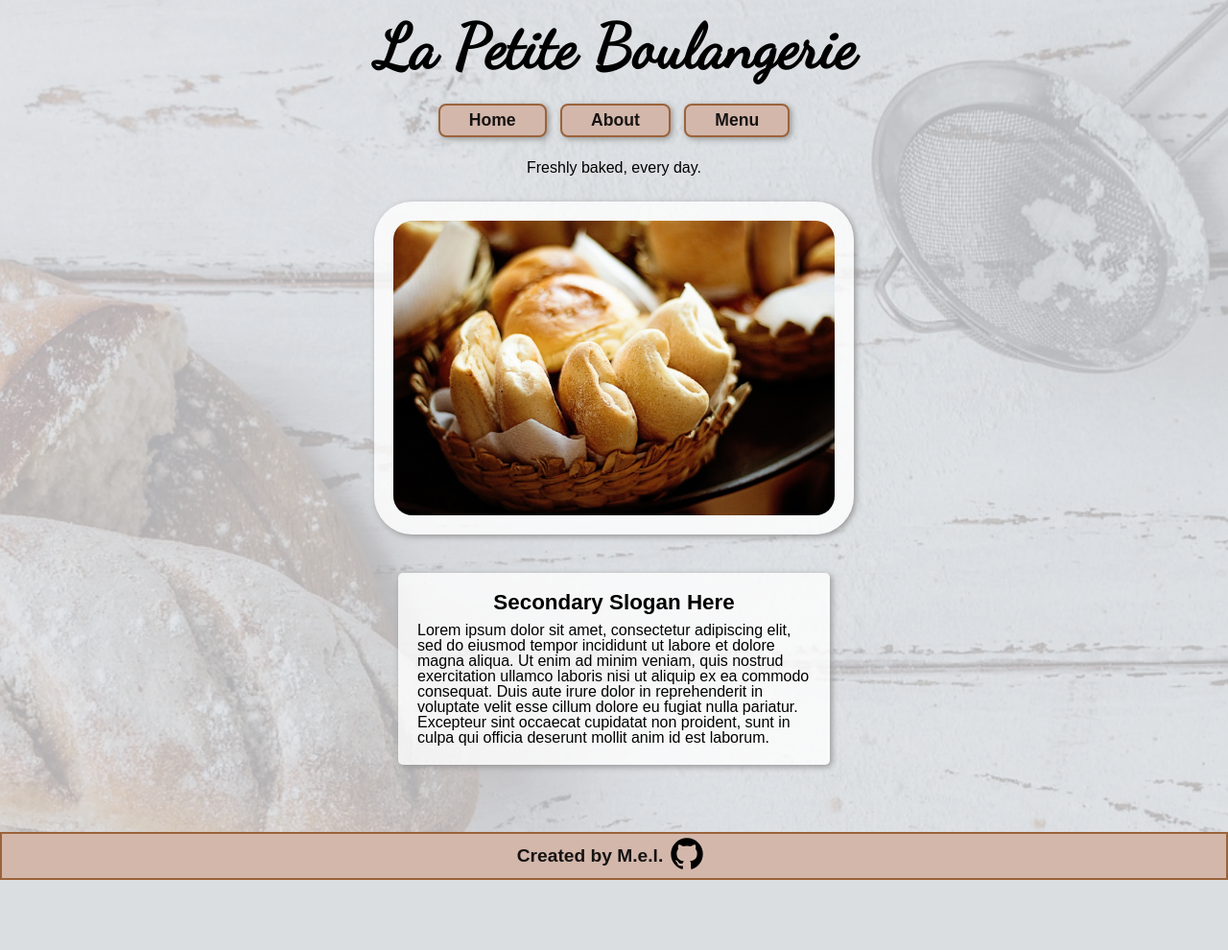
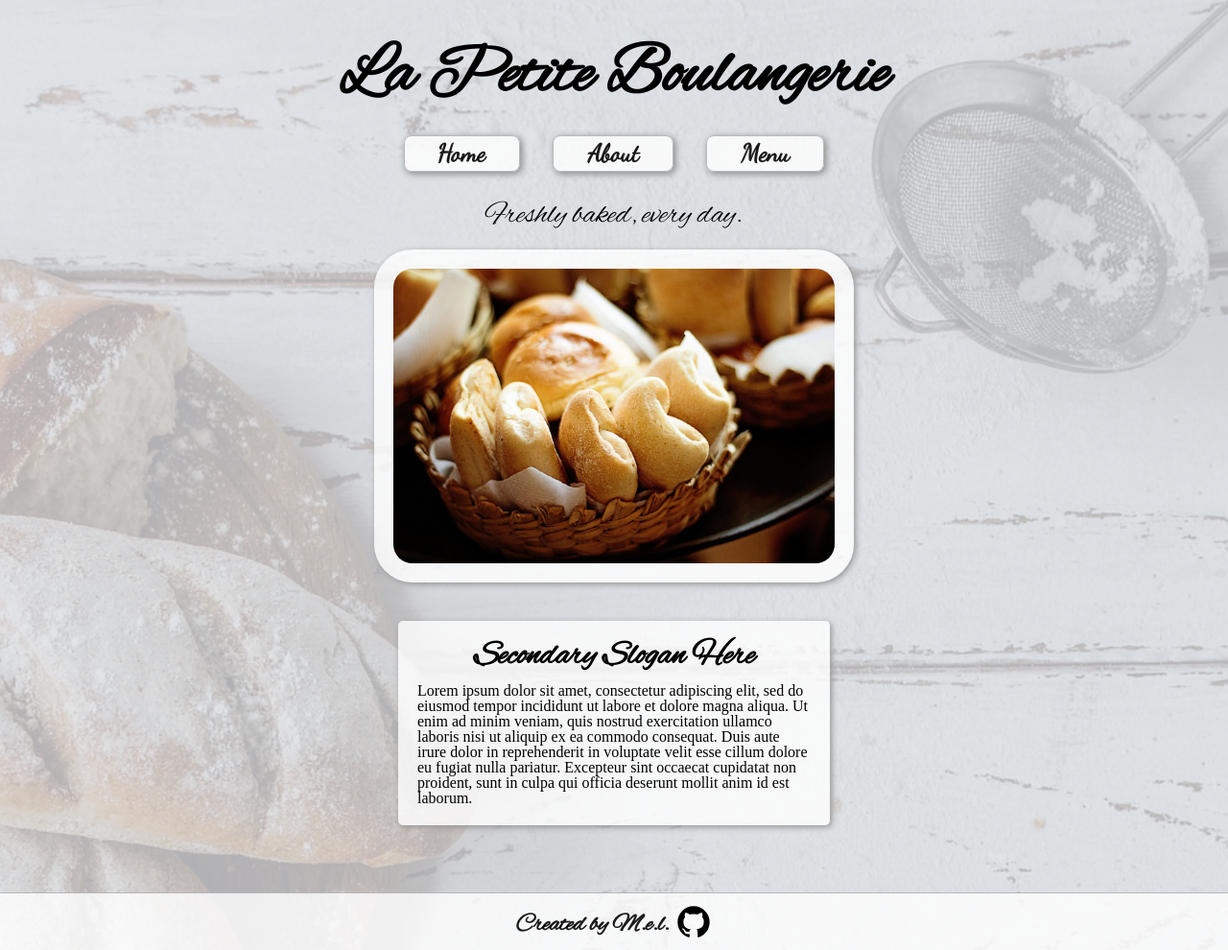
Before and after one commit to mel-121821/restaurant-page, a website built with webpack: page src/template.html in a window 1280 px wide. Shown: the whole page at 96% size. Before the commit the page ends 917 px from the top, so only its background shows below. Built offline with nearby package versions, Linux system fonts and the light colour scheme.

Commit message:
Re-organize code with more accurately labelled sections, add a font, make minor layout changes and add styles for catering div

```diff
--- a/src/styles.css
+++ b/src/styles.css
@@ -81,6 +81,7 @@ table {
 --french-gray: hsla(225, 3%, 73%, 1);
 --french-gray-translucent: hsla(225, 3%, 73%, 0.4);
 --tigers-eye: hsla(28, 70%, 42%, 1);
+--translucent-white: rgb(255, 255, 255, 0.8);
 }
 
 * {
@@ -96,31 +97,37 @@ table {
     src:url('../font/dancing-script/DancingScript-Regular.otf');
     font-weight: normal;
     font-style: normal;
-    font-size: 16px;
+}
+
+@font-face {
+    font-family: alex-brush;
+    src:url('../font/alex-brush/AlexBrush-Regular.ttf');
+    font-weight: normal;
+    font-style: normal;
 }
 
 html {
     font-size: 16px;
-    font-family: sans-serif;
+    /* font-family: sans-serif; */
 }
+
 
 /* _______________Main_______________ */
 
 body {
     background-color: var(--platinum);
     display: grid;
-    /* grid-template-rows: 70px 50px 1fr 30px; */
-    grid-template-rows: 100px 50px minmax(calc(100vh - 210px), 1fr) 50px;
+    grid-template-rows: 140px 40px minmax(calc(100vh - 240px), 1fr) 60px;
+    /* grid legend --> title | nav (buttons) | content | footer */
+    position: relative;
     /* note: minmax can only be used with grid --> used the calc fn to set min value to viewport size - title/header/footer and max value to 1fr*/
     /* height: 100vh; <-- this was causing the bg image to be cut off, as the body height was only the size of the viewport*/
-    position: relative;
 }
 
 body::before {
     content: "";
     background-image: url('../img/bg.jpg');
     background-size: 100vw auto;
-
     background-repeat: repeat-y;
     position: absolute;
     top: 0px;
@@ -137,21 +144,30 @@ button,
     position: relative;
 }
 
+h1, h2, h3,
+button, .footer {
+    font-family: "alex-brush";
+}
+
+
 /* _______________Title_______________ */
 
 .title {
     display: flex;
     align-items: center;
     justify-content: center;
-    font-family: 'dancing-script';
+    padding-top: 20px;
 }
 
 h1 {
-    font-size: 4rem;
-    font-weight: 700;
+    font-size: 4.5rem;
+    font-weight: 600;
+    /* font-family: 'alex-brush'; */
+    white-space: nowrap;
 }
 
-/* _______________Header_______________ */
+
+/* _______________Main Header (Nav)_______________ */
 
 header {
     display: flex;
@@ -160,18 +176,29 @@ header {
 }
 
 button {
-    padding: 5px 30px;
+    padding: 2px 35px;
     border-radius: 8px;
-    margin: 0px 5px;
-    border: 2px solid var(--raw-umber);
-    background: var(--pale-dogwood);
+    margin: 0px 15px;
+    border: 1px solid var(--french-gray);
+    background: var(--translucent-white);
     color: var(--softened-black);
-    font-size: 1.1rem;
+    font-size: 1.6rem;
     font-weight: 700;
-    box-shadow: 2px 2px 6px var(--battleship-gray);
+    cursor: pointer;
+    font-family: "dancing-script";
+    box-shadow: 2px 2px 6px 1px var(--battleship-gray);
+    /* offset-x | offset-y | blur-radius | spread-radius | color */
 }
 
-/* _______________Content (General)_______________ */
+button:hover {
+    -webkit-transform: scale(1.1);
+    -ms-transform: scale(1.1);
+    transform: scale(1.1);
+    transition: 0.2s ease;
+}
+
+
+/* _______________Content (General/Home)_______________ */
 
 #content {
     display: flex;
@@ -184,6 +211,9 @@ button {
     display: flex;
     align-items: center;
     justify-content: center;
+    font-size: 2rem;
+    font-weight: 500;
+    margin-top: 20px;
 }
 
 .banner,
@@ -235,7 +265,7 @@ img {
     align-self: center;
     padding: 20px;
     border-radius: 5px;
-    background-color: rgb(255, 255, 255, 0.8);
+    background-color: var(--translucent-white);
     box-shadow: 2px 2px 6px var(--battleship-gray);
     margin-bottom: 30px;
 }
@@ -244,8 +274,9 @@ img {
     align-self: center;
     margin-bottom: 10px;
     font-weight: 700;
-    font-size: 1.4rem;
+    font-size: 2.2rem;
 }
+
 
 /* _______________Content (About)_______________ */
 
@@ -278,14 +309,42 @@ img {
 
 /* _______________Content (Menu)_______________ */
 
-.menu-item h2 {
+.menu-item .info h2 {
+    margin-top: 10px;
     margin-bottom: 0px;
+    font-size: 2.5rem;
 }
 
 .menu-item img {
     width: 550px;
     height: 430px;
     margin-top: 30px;
+}
+
+.menu-item div:nth-child(13) > h2 {
+     /* catering info div */
+    margin-bottom: 8px;
+}
+
+.menu-item div:nth-child(13) > div {
+    /* catering info div */
+    /* set span and para to inline  */
+    display: inline;
+    text-align: center;
+}
+
+.menu-item span,
+.menu-item div:nth-child(13) > div > p {
+    /* set span and para to inline  */
+    display: inline;
+}
+
+.menu-item span {
+    font-style: italic;
+}
+
+.menu-item div:nth-child(13) > p:nth-child(2n + 1) {
+    font-weight: 700;
 }
 
 /* _______________Menu Image Positioning_______________ */
@@ -320,7 +379,7 @@ img {
 
 .menu-item h3 {
     font-weight: 600;
-    font-size: 1.1rem;
+    font-size: 1.4rem;
 }
 
 .menu-item p {
@@ -343,26 +402,31 @@ img {
 
 .footer {
     font-weight: 700;
-    font-size: 1.2rem;
+    font-size: 1.6rem;
     display: flex;
     justify-content: center;
     align-items: center;
-    background: var(--pale-dogwood);
+    border-top: 1px solid var(--french-gray);
+    background: var(--translucent-white);
     color: var(--softened-black);
-    border: 2px solid var(--raw-umber);
-    /* margin-top: 30px; */
+}
+
+.footer-text,
+.icon {
+    margin-top: 10px;
 }
 
 .icon {
-    height: 30px;
-    width: 50px;
+    height: 40px;
+    width: 40px;
     display: flex;
     justify-content: center;
     align-items: center;
+    margin-left: 5px
 }
 
 .footer-icon > a > .svg{
     height: 40px;
-    width: 40px;
+    width: auto;
     /* pointer-events: none; */
 }
```
